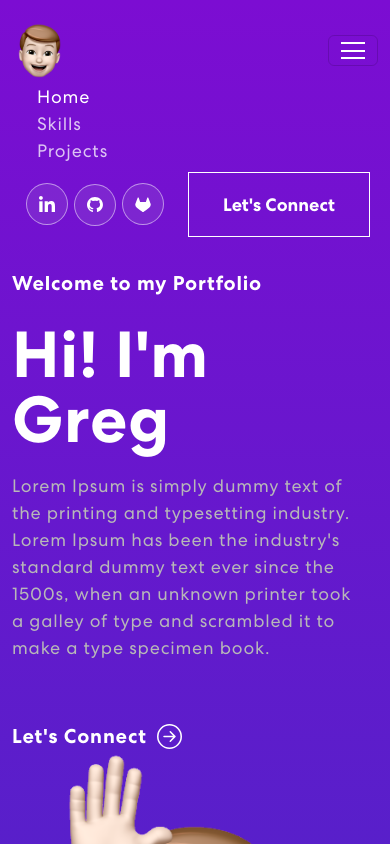
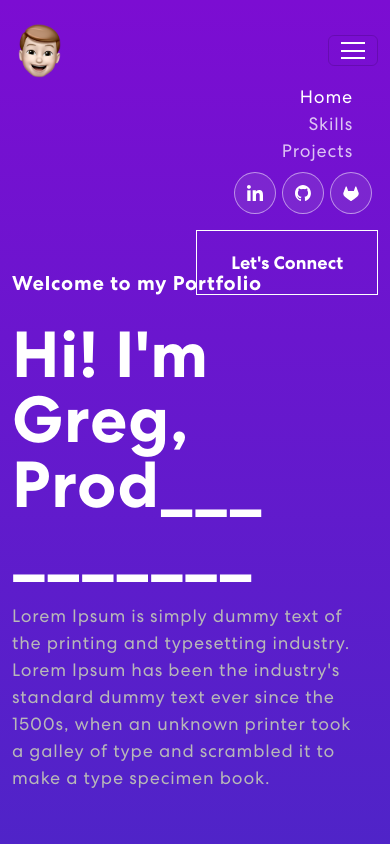
Before and after one commit to Greggreggregh/portfolio, a React (Create React App) app in the folder ghi/: page / in a window 390 px wide. Both pictures are taken after a click on the button 353 px from the left and 50 px from the top of the page. Shown: the top 844 px of the page. Built offline with nearby package versions, Linux system fonts and the light colour scheme.

Commit message:
adding more mobile friendly formatting for navbar, footer, and banner

```diff
--- a/ghi/src/components/Banner.js
+++ b/ghi/src/components/Banner.js
@@ -9,27 +9,39 @@ export const Banner = () => {
     const [loopNum, setLoopNum] = useState(0);
     const [isDeleting, setIsDeleting] = useState(false);
     const [text, setText] = useState('');
-    const [delta, setDelta] = useState(300 - Math.random() * 100);
+    const [textLength, setTextLength] = useState(0);
+    const [delta, setDelta] = useState(400 * Math.random());
     const period = 2000;
 
     useEffect(() => {
-        const toRotate = [ "Full Stack Developer", "Web Developer", "Product Manager", "Business Analyst"];
+        const toRotate = [ "Full Stack Developer", "Product Manager", "Web Developer", "Business Analyst"];
 
         const tick = () => {
             let i = loopNum % toRotate.length;
             let fullText = toRotate[i];
-            let updatedText = isDeleting ? fullText.substring(0, text.length - 1) : fullText.substring(0, text.length + 1)
+            let regex = /[a-z]/ig;
+            let placeholderText = fullText.replaceAll(regex, "_")
+            if (isDeleting) {
+                setTextLength(textLength - 1)
+            } else {
+                setTextLength(textLength + 1)
+            }
+            let textFragment = fullText.substring(0, textLength)
+            let placeholderFragment = placeholderText.substring(textLength, fullText.length)
+            let updatedText = textFragment+placeholderFragment
 
             setText(updatedText);
 
             if (isDeleting) {
-                setDelta(prevDelta => prevDelta / 2)
+                setDelta(200 * Math.random())
+            } else {
+                setDelta(400 * Math.random())
             }
 
-            if (!isDeleting && updatedText === fullText) {
+            if (!isDeleting && textFragment === fullText) {
                 setIsDeleting(true);
                 setDelta(period);
-            } else if (isDeleting && updatedText === '') {
+            } else if (isDeleting && textFragment === '') {
                     setIsDeleting(false);
                     setLoopNum(loopNum + 1);
                     setDelta(200);
@@ -41,22 +53,22 @@ export const Banner = () => {
         }, delta)
 
         return () => { clearInterval(ticker)};
-    }, [text, delta, isDeleting, loopNum])
+    }, [text, delta, isDeleting, loopNum, textLength])
 
     return (
         <BrowserRouter>
             <section className="banner" id="home">
                 <Container>
                     <Row className="align-items-center">
-                        <Col xs={12} md={6} xl={7}>
+                        <Col md={7}>
                             <span className="tagline">Welcome to my Portfolio</span>
-                            <h1>{`Hi! I'm Greg `}<span className="wrap">{text}</span></h1>
+                            <h1>{`Hi! I'm Greg, `}<span className="wrap">{text}</span></h1>
                             <p>Lorem Ipsum is simply dummy text of the printing and typesetting industry. Lorem Ipsum has been the industry's standard dummy text ever since the 1500s, when an unknown printer took a galley of type and scrambled it to make a type specimen book.</p>
                             <HashLink to='#connect'>
                                 <button>Let's Connect <ArrowRightCircle size={25} /></button>
                             </HashLink>
                         </Col>
-                        <Col xs={12} md={6} xl={5} className="d-flex justify-content-center">
+                        <Col md={5} className="d-flex justify-content-center d-none d-md-block">
                             <img src={headerImg} alt="Header Img" />
                         </Col>
                     </Row>
--- a/ghi/src/components/Footer.js
+++ b/ghi/src/components/Footer.js
@@ -7,8 +7,8 @@ export const Footer = () => {
     return (
         <footer className="footer">
             <Container>
-                <Row className="align-item-center">
-                    <Col sm={6} className="align-self-center">
+                <Row className="align-items-center">
+                    <Col sm={6} className="text-center text-sm-start align-self-center">
                         <span>© 2023 Greg Herren. All Rights Reserved</span>
                     </Col>
                     <Col sm={6} className="text-center text-sm-end">
--- a/ghi/src/components/NavBar.js
+++ b/ghi/src/components/NavBar.js
@@ -12,6 +12,7 @@ export const NavBar = () => {
 
   const [activeLink, setActiveLink] = useState('home');
   const [scrolled, setScrolled] = useState(false);
+  const [expanded, setExpanded] = useState(false);
 
   useEffect(() => {
     const onScroll = () => {
@@ -33,27 +34,27 @@ export const NavBar = () => {
 
   return (
     <BrowserRouter>
-      <Navbar expand="md" className={scrolled ? "scrolled" : ""}>
+      <Navbar expand="lg" className={scrolled ? "scrolled" : ""} expanded={expanded}>
         <Container>
-          <Navbar.Brand href="/">
+          <Navbar.Brand href="#home">
             <img src={logo} style={{height: "55px"}} alt="Logo" />
           </Navbar.Brand>
-          <Navbar.Toggle aria-controls="basic-navbar-nav">
-            <span className="navbar-toggler-icon"></span>
-          </Navbar.Toggle>
+          <Navbar.Toggle aria-controls="basic-navbar-nav" onClick={() => setExpanded(expanded ? false : "expanded")}/>
           <Navbar.Collapse id="basic-navbar-nav">
             <Nav className="ms-auto">
-              <Nav.Link href="#home" className={activeLink === 'home' ? 'active navbar-link' : 'navbar-link'} onClick={() => onUpdateActiveLink('home')}>Home</Nav.Link>
-              <Nav.Link href="#skills" className={activeLink === 'skills' ? 'active navbar-link' : 'navbar-link'} onClick={() => onUpdateActiveLink('skills')}>Skills</Nav.Link>
-              <Nav.Link href="#projects" className={activeLink === 'projects' ? 'active navbar-link' : 'navbar-link'} onClick={() => onUpdateActiveLink('projects')}>Projects</Nav.Link>
+              <Nav.Link href="#home" className={activeLink === 'home' ? 'active navbar-link text-end' : 'navbar-link text-end'} onClick={() => {onUpdateActiveLink('home'); setExpanded(false);}}>Home</Nav.Link>
+              <Nav.Link href="#skills" className={activeLink === 'skills' ? 'active navbar-link text-end' : 'navbar-link text-end'} onClick={() => {onUpdateActiveLink('skills'); setExpanded(false);}}>Skills</Nav.Link>
+              <Nav.Link href="#projects" className={activeLink === 'projects' ? 'active navbar-link text-end' : 'navbar-link text-end'} onClick={() => {onUpdateActiveLink('projects'); setExpanded(false);}}>Projects</Nav.Link>
             </Nav>
-            <span className="navbar-text">
-              <div className="social-icon">
+            <span className="navbar-text justify-content-end">
+              <div className="social-icon text-md-end">
                 <a target="_blank" rel="noreferrer" href="https://www.linkedin.com/in/greg-herren/"><img src={linkedinIcon} alt="" /></a>
                 <a target="_blank" rel="noreferrer" href="https://github.com/Greggreggregh"><img src={githubIcon} alt="" /></a>
                 <a target="_blank" rel="noreferrer" href="https://gitlab.com/greg-herren"><img src={gitlabIcon} alt="" /></a>
               </div>
-              <HashLink to='#connect'>
+            </span>
+            <span className="navbar-text justify-content-end">
+              <HashLink to='#connect' onClick={()=>setExpanded(false)}>
                 <button className="vvd"><span>{`Let's Connect`}</span></button>
               </HashLink>
             </span>
```
